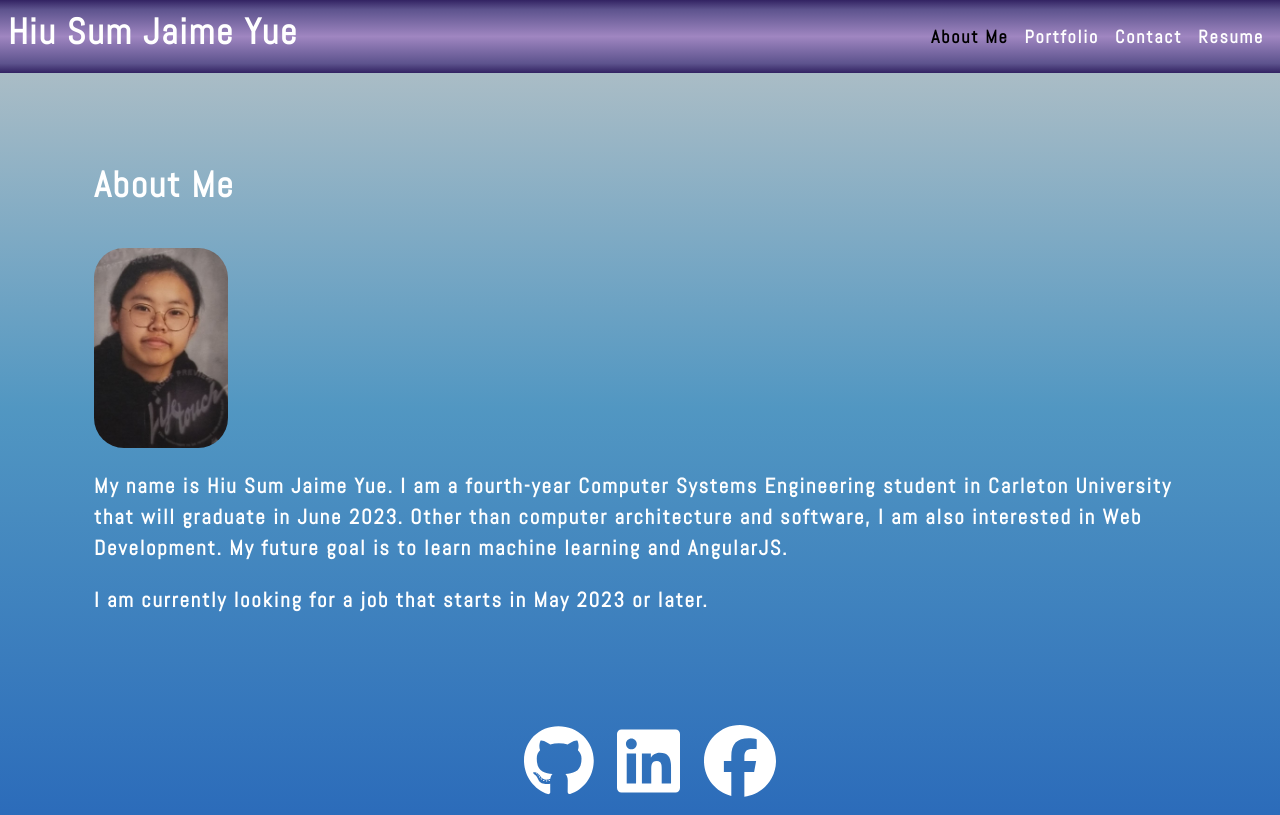
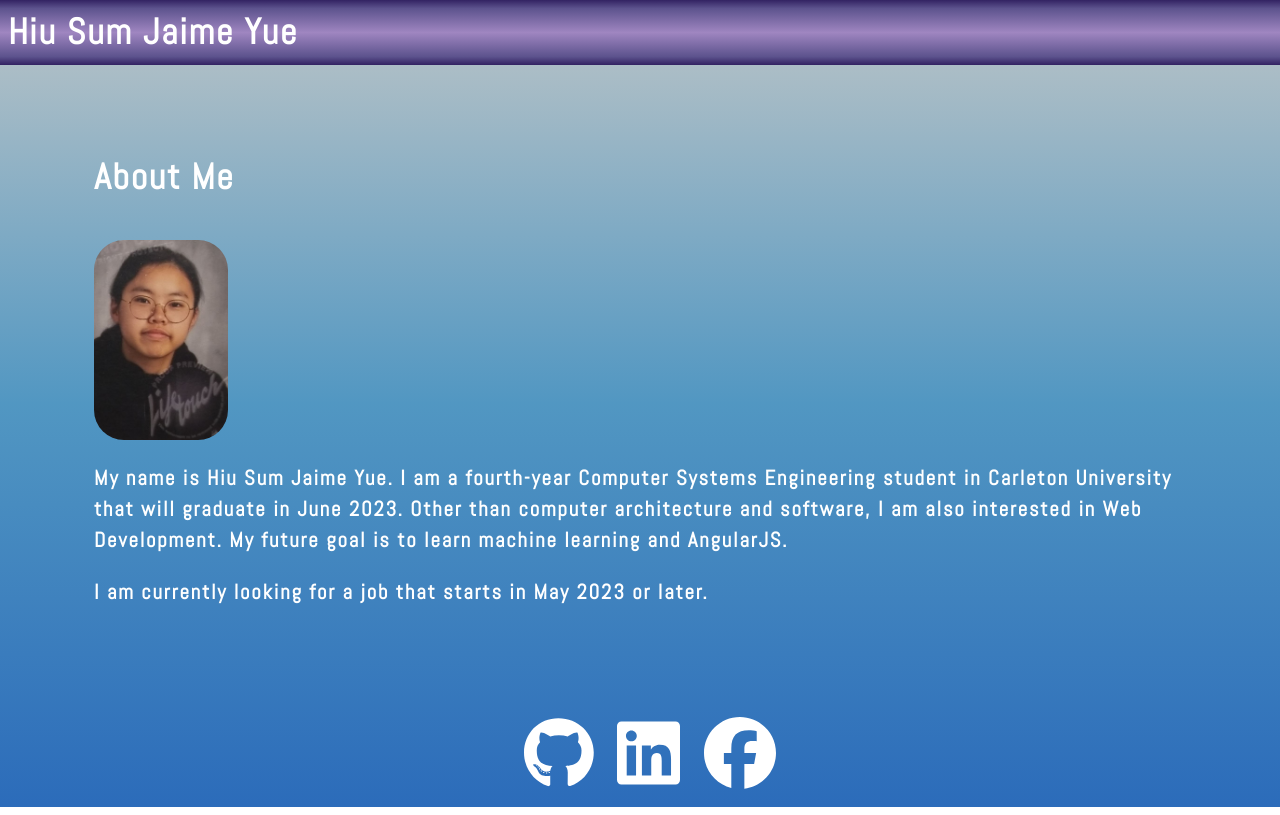
Before and after one commit to RyanOfEastview/react-portfolio, a React (Create React App) app: page / in a window 1280 px wide. Built offline with nearby package versions, Linux system fonts and the light colour scheme.

Commit message:
Add Header component

```diff
--- a/src/App.js
+++ b/src/App.js
@@ -2,7 +2,7 @@ import React, { useState } from 'react';
 import './App.css';
 import About from './components/About';
 import Footer from './components/Footer';
-import Nav from './components/Nav';
+import Header from './components/Header';
 import ContactForm from './components/Contact';
 import Portfolio from './components/Portfolio';
 import Resume from './components/Resume';
@@ -28,11 +28,11 @@ function App() {
 
   return (
     <div>
-      <Nav
+      <Header
         categories={categories}
         setCurrentCategory={setCurrentCategory}
         currentCategory={currentCategory}
-      ></Nav>
+      ></Header>
       <main>
         <div>
           {renderSwitch(currentCategory)}
--- /dev/null
+++ b/src/components/Header/index.js
@@ -0,0 +1,26 @@
+import React from "react";
+import Nav from "../Nav";
+function Header(props) {
+    const {
+        categories = [],
+        setCurrentCategory,
+        currentCategory
+    } = props;
+
+    return (
+        <header className="px-1">
+            <h1 onClick={() => {
+                setCurrentCategory(categories[0]);
+            }}>
+                Hiu Sum Jaime Yue
+            </h1>
+            <Nav>
+                categories={categories}
+                setCurrentCategory={setCurrentCategory}
+                currentCategory={currentCategory}
+            </Nav>
+        </header >
+    );
+}
+
+export default Header;
--- a/src/components/Nav/index.js
+++ b/src/components/Nav/index.js
@@ -9,12 +9,6 @@ function Nav(props) {
     } = props;
 
     return (
-        <header className="px-1">
-            <h1 onClick={() => {
-                setCurrentCategory(categories[0]);
-            }}>
-                Hiu Sum Jaime Yue
-            </h1>
         <nav>
             <ul className="">
                 {categories.map((category) => (
@@ -31,7 +25,6 @@ function Nav(props) {
                 ))}
             </ul>
         </nav>
-        </header >
     );
 }
 
```
Lines whose indentation alone changed are shown as unchanged.
